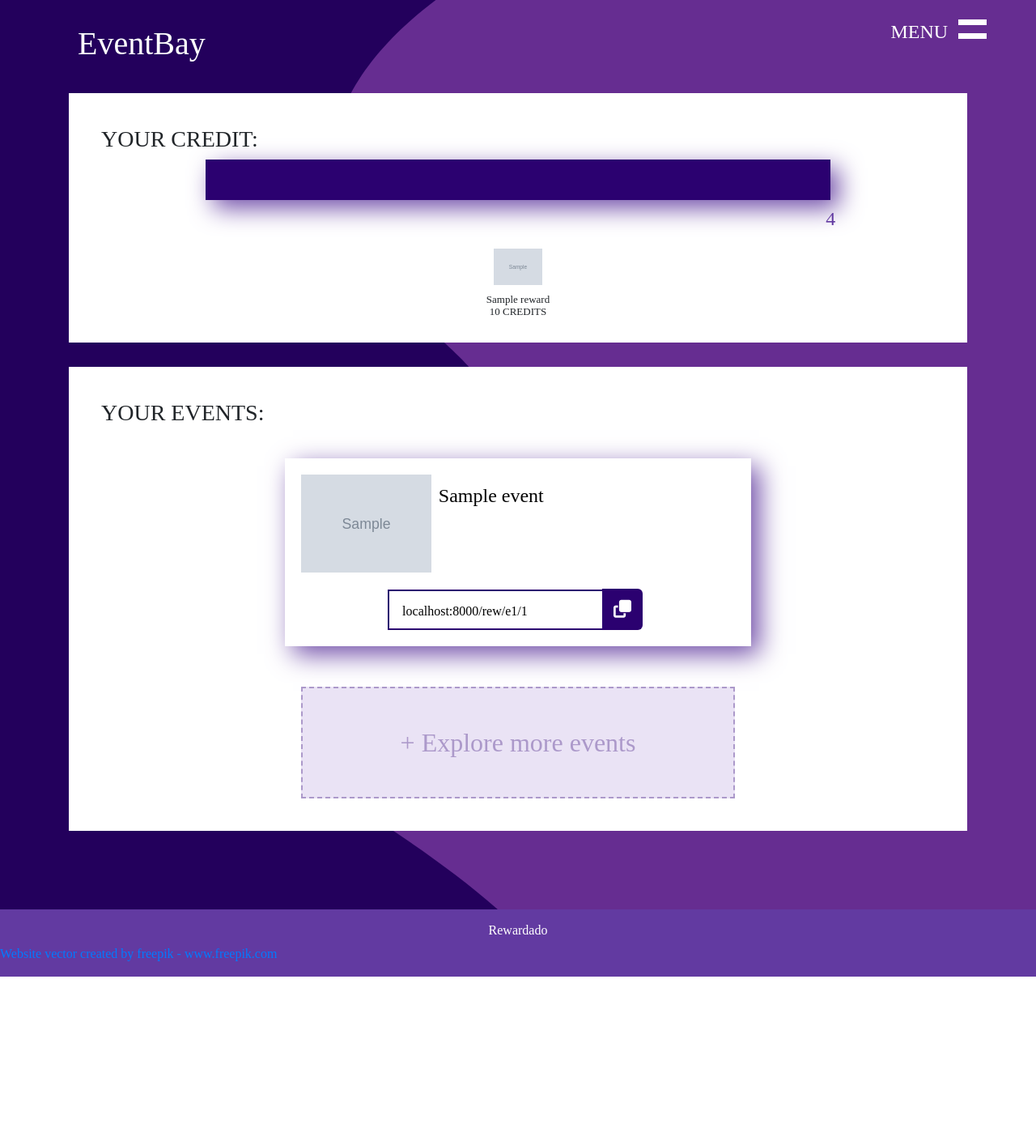
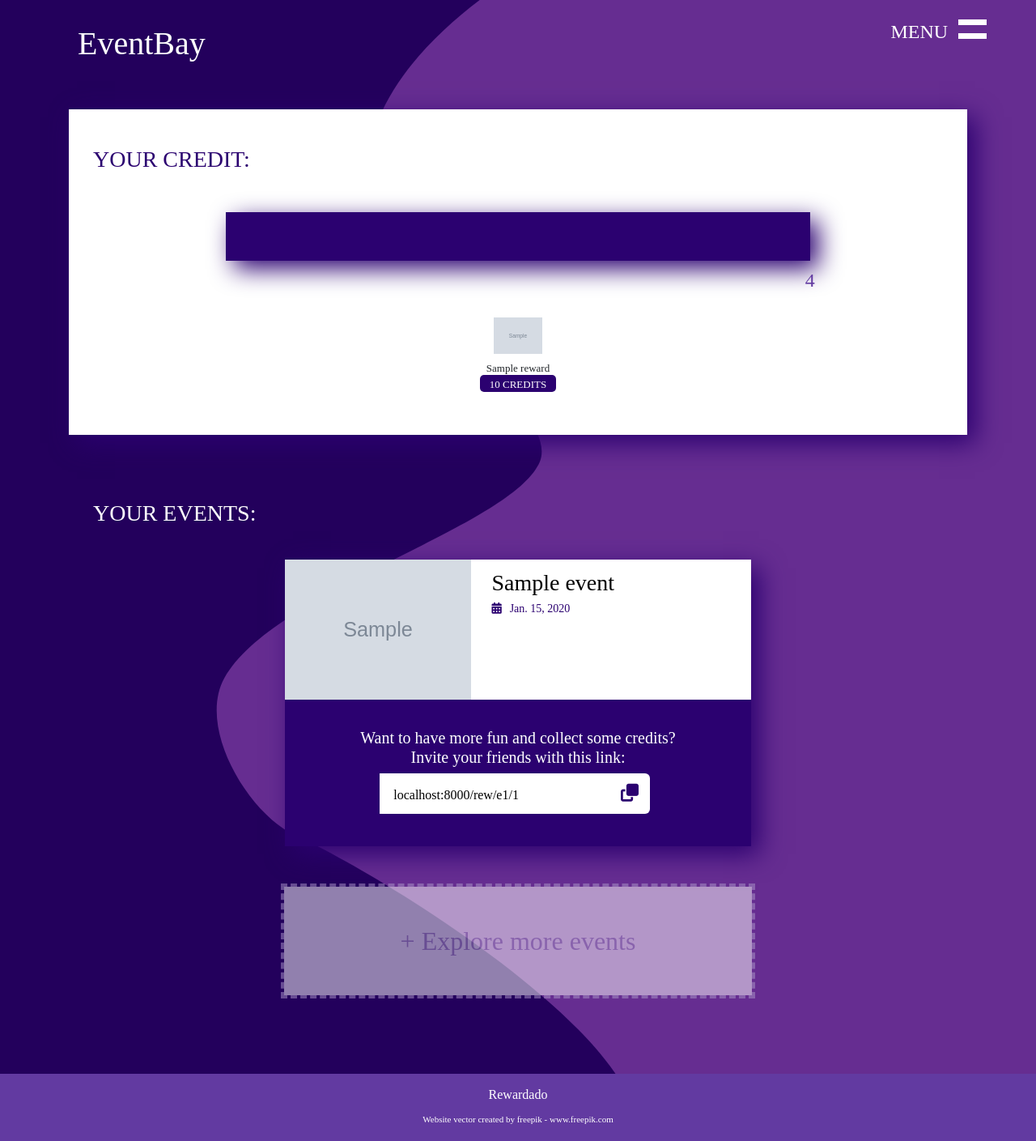
Before and after one commit to Johnny1188/Eventos, a Django app: page /rew/mypage/1/ in a window 1280 px wide. Shown: the whole page at 81% size. Before the commit the page ends 1206 px from the top, so only its background shows below. Run offline with Django 3.2, Linux system fonts and the light colour scheme; a user stored in the database is signed in; data comes from the database, SQL or seed files in the repository; both versions use the stored data as it was before the commit; tables that the repository leaves empty hold one stand-in row (values such as "Sample post"); grey boxes marked "Sample" are stand-in pictures; some libraries are stand-ins or nearby versions.

Commit message:
Before styling

```diff
--- a/accounts/templates/accounts/login.html
+++ b/accounts/templates/accounts/login.html
@@ -25,7 +25,7 @@
                 {{ error }}
             </div>
             {% endif %}
-            <input class="submit_btn" type="submit" value="SIGN UP">
+            <input class="submit_btn" type="submit" value="LOGIN">
         </form>
     </div>
 </div>
--- a/rewardado/settings.py
+++ b/rewardado/settings.py
@@ -40,7 +40,13 @@ INSTALLED_APPS = [
     'django.contrib.messages',
     'django.contrib.staticfiles',
     'channels',
+    'django_cron',
 ]
+
+CRON_CLASSES = [
+    'system.cron.MyCronJob',
+]
+USE_TZ = True
 
 MIDDLEWARE = [
     'django.middleware.security.SecurityMiddleware',
--- a/rewardado/static/base.css
+++ b/rewardado/static/base.css
@@ -354,19 +371,22 @@ MyPage----->
     background-color: #fff;
     color: #2b0170;
 }
-.credit_box, .my_events_box {
+.credit_box {
     background-color: #fff;
-    margin-top: 30px;
-    padding: 40px;
+    margin-top: 50px;
+    margin-bottom: 80px;
+    padding-bottom: 0;
     width: 100%;
+    box-shadow: 10px 10px 30px #2b0170;
 }
-.credit_box {
-    padding-bottom: 0;
+.credit_box h3 {
+    padding: 45px 30px 40px 30px;
+    color: #2b0170;
 }
 .credit_points_box {
-    box-shadow: 10px 10px 30px #704da8;
-    width: 75%;
-    height: 50px;
+    box-shadow: 10px 10px 30px #2b0170;
+    width: 65%;
+    height: 60px;
     margin: auto;
 }
 .credit_points {
@@ -389,10 +409,19 @@ MyPage----->
 .credit_rewards .reward_box {
     max-width: 100%;
     text-align: center;
-    padding: 20px 0px;
+    padding: 30px 0px 40px 0px;
+    border-radius: 5px 5px 0 0;
+}
+.reward_box span {
+    color: #fff;
+    background-color: #2b0170;
+    padding: 4px 12px 2px 12px;
+    line-height: 25px;
+    border-radius: 5px;
 }
 .credit_rewards .reward_box:hover {
-    background-color: #2c017018;
+    background-color: #2b0170;
+    color: #fff;
     cursor: pointer;
 }
 .credit_rewards .reward_box img {
@@ -405,63 +434,81 @@ MyPage----->
     padding: 10px 10px;
     margin: 0;
 }
-.my_event_box {
+.my_event_box_recommend {
+    background-color: #fff;
+    box-shadow: 10px 10px 30px #2b0170;
     color: #000;
     width: 45vw;
     margin: auto;
-    padding: 30px 50px;
+    padding: 0px;
     margin-top: 40px;
+}
+.your_events_intro {
+    color: #fff;
+    padding-left: 30px;
+}
+.recommend_link {
+    background-color: #2b0170;
+    width: 100%;
+    text-align: center;
+    padding: 35px 0 40px 0;
+}
+.recommend_link h5 {
+    color: #fff;
 }
 .recommend_link_box_event {
     display: grid;
-    grid-template-columns: 30% 70%;
-    margin-bottom: 20px;
+    grid-template-columns: 40% 60%;
     text-decoration: none;
 }
 .recommend_link_box_event:hover {
-    background-color: #bbaad6;
+    background-color: #EAF0F1;
     text-decoration: none;
 }
-.recommend_link_box_event h4 {
+.recommend_link_box_event_text {
     color: #000;
     display: inline;
     text-align: left;
-    padding: 12px 0 0 9px;
+    padding: 12px 0 0 25px;
 }
 .recommend_link_box_event img {
     max-width: 100%;
     display: inline;
 }
-.my_event_box #recommend_link {
+.my_event_box_recommend .recommend_link_input {
+    padding: 13px 0 9px 3%;
     border: 0px;
-    padding: 13px 0 9px 3%;
-    border: 2.5px #2b0170 solid;
     width: 50%;
+    height: 50px;
 }
-.my_event_box #copy_box {
-    background-color: #2b0170;
-    color: white;
+.my_event_box_recommend #copy_box {
+    background-color: #fff;
+    color: #2b0170;
     position: relative;
-    border: 0;
-    padding: 9px 14px;
-    right: 7px;
-    top: 0;
+    border: 0px;
+    padding: 0px 14px;
+    right: 8px;
+    top: 0px;
     font-size: 22px;
     border-radius: 0px 6px 6px 0;
+    height: 50px;
 }
-.my_event_box #copy_box:hover {
+.my_event_box_recommend #copy_box:hover {
     background-color: #623aa1;
+    color: #fff;
 }
 .empty_box {
     padding: 0px 24%;
 }
 .recommend_link_box_empty {
-    background-color: #eae3f5;
+    background-color: #fff;
     width: 100%;
     margin-top: 50px;
     text-align: center;
-    border: dashed 2.5px #ac99ca;
+    outline: dashed 4px #ac99ca;
+    box-sizing: content-box;
     padding: 6vh 0 5vh 0;
+    opacity: 0.5;
 }
 .discover_more_events {
     width: 52%;
@@ -470,14 +517,11 @@ MyPage----->
 }
 .discover_more_events:hover {
     text-decoration: none;
-    color: #623aa1;
+    color: #2b0170;
 }
 .recommend_link_box_empty:hover {
-    border: dashed 2.5px #623aa1;
-}
-.recommend_link {
-    width: 100%;
-    text-align: center;
+    outline: dashed 5px #2b0170;
+    opacity: 0,8;
 }
 
 
@@ -589,13 +654,20 @@ EventList ----->
 My Buddies ----->
 */
 .my_event_box {
-    box-shadow: 10px 10px 30px #704da8;
-    padding: 20px;
+    width: 55vw;
+    margin: auto;
+    background-color: #fff;
+    box-shadow: 10px 10px 30px #2b0170;
     display: flex;
     flex-wrap: wrap;
+    margin-bottom: 45px;
+}
+.my_event_box_info {
+    display: grid;
+    grid-template-columns: 40% 60%;
 }
 .event_img_section {
-    max-width: 40%;
+    max-width: 100%;
 }
 .event_img_section img {
     max-width: 100%;
@@ -633,4 +772,10 @@ footer {
     bottom: 0;
     width: 100vw;
     color: white;
+    text-align: center;
 }
+footer a {
+    color: #fff;
+    text-align: center;
+    font-size: 11px;
+}
--- a/rewardado/static/base.js
+++ b/rewardado/static/base.js
@@ -7,8 +7,8 @@ function toggle() {
     toggle_menu.classList.toggle("invisible");
 }
 
-function copy_link() {
-    var link_to_copy = document.getElementById("recommend_link");
+function copy_link(event_id) {
+    var link_to_copy = document.getElementById("recommend_link_"+event_id);
     link_to_copy.select();
     link_to_copy.setSelectionRange(0,99999);
     document.execCommand("copy");
--- a/system/admin.py
+++ b/system/admin.py
@@ -1,8 +1,9 @@
 from django.contrib import admin
-from .models import Event,EventGoer,Reward,Rewarder,Message
+from .models import Event,EventGoer,Reward,Rewarder,Message,RecommendedPerson
 
 admin.site.register(Event)
 admin.site.register(EventGoer)
 admin.site.register(Reward)
 admin.site.register(Rewarder)
 admin.site.register(Message)
+admin.site.register(RecommendedPerson)
--- a/system/consumers.py
+++ b/system/consumers.py
@@ -8,7 +8,7 @@ from django.contrib.auth.models import User
 class ChatConsumer(AsyncWebsocketConsumer):
     async def connect(self):
         def getMessages(self):
-            messages = Message.objects.filter(chatName=self.room_group_name)[:20].values('text','sender')
+            messages = Message.objects.filter(chatName=self.room_group_name).order_by('-id')[:20].values('text','sender')
             messagesToReturn = []
             for message in messages:
                 messagesToReturn.append({'sender':message['sender'],'text':message['text']})
--- a/system/templates/system/mypage.html
+++ b/system/templates/system/mypage.html
@@ -24,7 +24,7 @@
         <div class="credit_rewards">
             <div></div>
             {% for reward in rewards %}
-            <div class="reward_box" onclick="open_reward_modal('{{ reward.name }}','{{ reward.description }}','{{ reward.image.url }}',{{ reward.id }})">
+            <div class="reward_box" onclick="open_reward_modal('{{ reward.name }}','{{ reward.description }}','{{ reward.image.url }}','{{ reward.id }}')">
                 <img src="{{ reward.image.url }}" alt="{{ reward.name }}">
                 <h6>{{ reward.name }}<br>
                     <span>{{ reward.pointsNeeded }} CREDITS</span>
@@ -35,16 +35,20 @@
     </div>
 
     <div class="my_events_box">
-        <h3>YOUR EVENTS:</h3>
+        <h3 class="your_events_intro">YOUR EVENTS:</h3>
         {% for eventAttending in events_attending %}
-            <div class="my_event_box">
+            <div class="my_event_box_recommend">
                 <a href="{% url 'eventpage' eventAttending.event.id %}" class="recommend_link_box_event">
                     <img src="{{ eventAttending.event.image.url }}" alt="{{ eventAttending.event.name }} logo">
-                    <h4>{{ eventAttending.event.name }}</h4>
+                    <div class="recommend_link_box_event_text">
+                        <h3>{{ eventAttending.event.name }}</h3>
+                        <h6 style="color:#2b0170;font-size: 14px;"><i class="fas fa-calendar-alt" style="padding-right:10px;"></i>{{ eventAttending.event.date }}</h6>
+                    </div>
                 </a>
                 <div class="recommend_link">
-                    <input type="text" value="{{ eventAttending.recommend_link }}" id="recommend_link">
-                    <button onclick="copy_link()" id="copy_box"><i class="fas fa-clone"></i></button>
+                    <h5>Want to have more fun and collect some credits? <br>Invite your friends with this link:</h5>
+                    <input type="text" value="{{ eventAttending.recommend_link }}" id="recommend_link_{{ eventAttending.id }}" class="recommend_link_input">
+                    <button onclick="copy_link('{{ eventAttending.id }}')" id="copy_box"><i class="fas fa-clone"></i></button>
                 </div>
             </div>
         {% endfor %}
--- a/system/views.py
+++ b/system/views.py
@@ -1,7 +1,7 @@
 from django.shortcuts import render, redirect
 from django.contrib.auth.decorators import login_required
 from django.conf import settings
-from .models import Event, EventGoer, Reward, Rewarder
+from .models import Event, EventGoer, Reward, Rewarder,RecommendedPerson
 from accounts.models import Profile
 from django.contrib.auth.models import User
 import random
@@ -55,14 +55,20 @@ def recommendedEventPage(request,event_id,user_id):
         try:
             recommendor = User.objects.get(pk=recommendor_id)
             event = Event.objects.get(pk=event_id)
-            print(recommendor.username)
             eventGoer = EventGoer.objects.get(user=recommendor,event=event)
-            print("success")
+            print(request.META["REMOTE_ADDR"])
+            # Create instance of this recommendor inviting this specific IP address = RecommendedPerson model
+            recommendedPerson = RecommendedPerson.objects.filter(pk=request.META["REMOTE_ADDR"])
+            if len(recommendedPerson) >= 1:
+                return redirect(linkToRegister)
+            else:
+                newRecommendedPerson = RecommendedPerson.objects.create(pk=request.META["REMOTE_ADDR"],recommendor=eventGoer)
+                newRecommendedPerson.save()
             eventGoer.numOfRecommended += 1
             eventGoer.save()
             #   --> Redirect the interested new guest to the event registration page (not on our rewardado page)
             return redirect(linkToRegister)
-        except:
+        except User.DoesNotExist:
             print("failure")
             return redirect(linkToRegister)
     else:
```
Also changed, not shown: other parts of rewardado/static/base.css (+118 -13 lines), accounts/templates/accounts/registration.html (+7 -1 lines), accounts/views.py (+7 -1 lines), system/cron.py (added, +18 -0 lines), system/models.py (+9 -0 lines), system/templates/system/eventlist.html (+4 -3 lines), system/templates/system/mybuddies.html (+28 -10 lines), db.sqlite3 (deleted), system/migrations/0023_recommendedperson.py (added), system/migrations/0024_auto_20200616_2259.py (added), system/migrations/0025_auto_20200618_2104.py (added).
